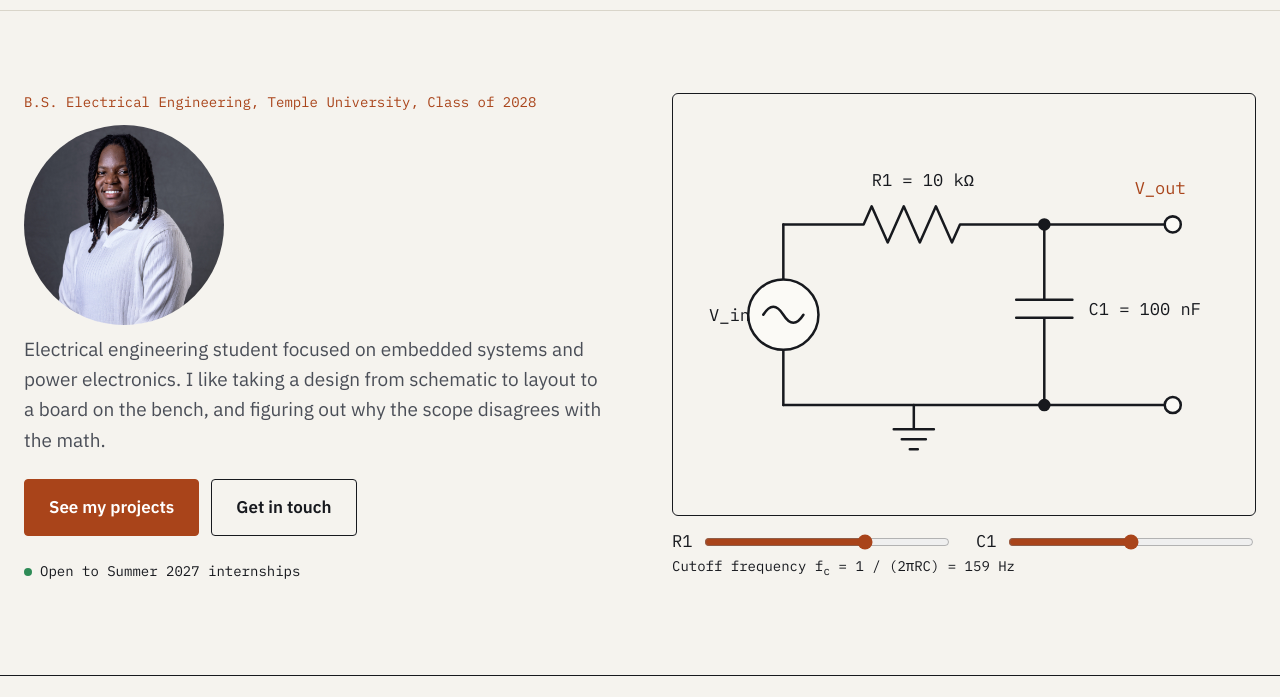
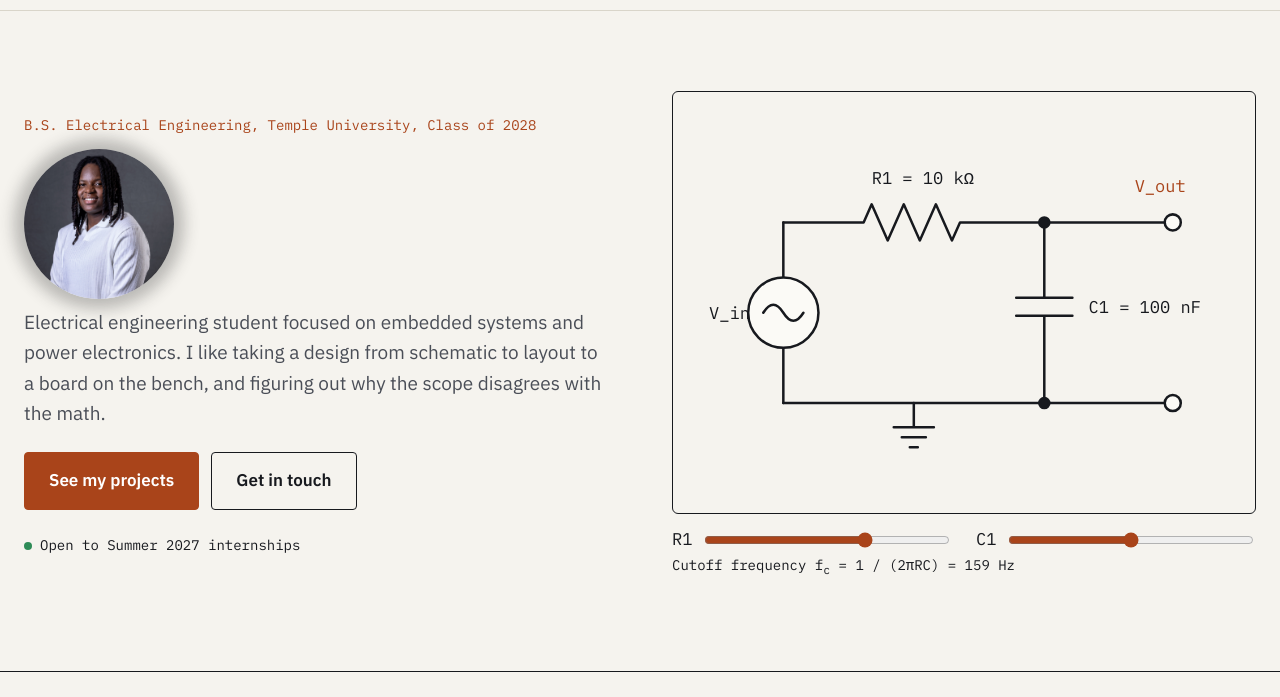
Before and after one commit to mykahb/Shadiya_Beckett, a plain HTML site: page index.html in a window 1280 px wide. Shown: the part 62-759 px from the top of the page. Drawn offline with nearby package versions, Linux system fonts and the light colour scheme.

Commit message:
fade headshot

```diff
--- a/style.css
+++ b/style.css
@@ -42,7 +42,7 @@ a { color: var(--accent); }
 .hero h1 { font-size: clamp(40px, 6vw, 72px); }
 .kicker, .status, .dates, .contact-label, .tags, .readout, .site-footer { font-family: var(--mono); font-size: 14px; }
 .kicker { color: var(--accent); }
-.headshot { width: 200px; height: 200px; border-radius: 50%; object-fit: cover; }
+.headshot { width: 150px; height: 150px; border-radius: 50%; object-fit: cover; box-shadow: 0 0 15px 10px rgba(51,51,51,0.3);}
 .lead { font-size: 19px; }
 .hero-actions { display: flex; gap: 12px; margin: 24px 0; }
 .status-dot { display: inline-block; width: 8px; height: 8px; border-radius: 50%; background: #2E8B57; margin-right: 8px; }
```
